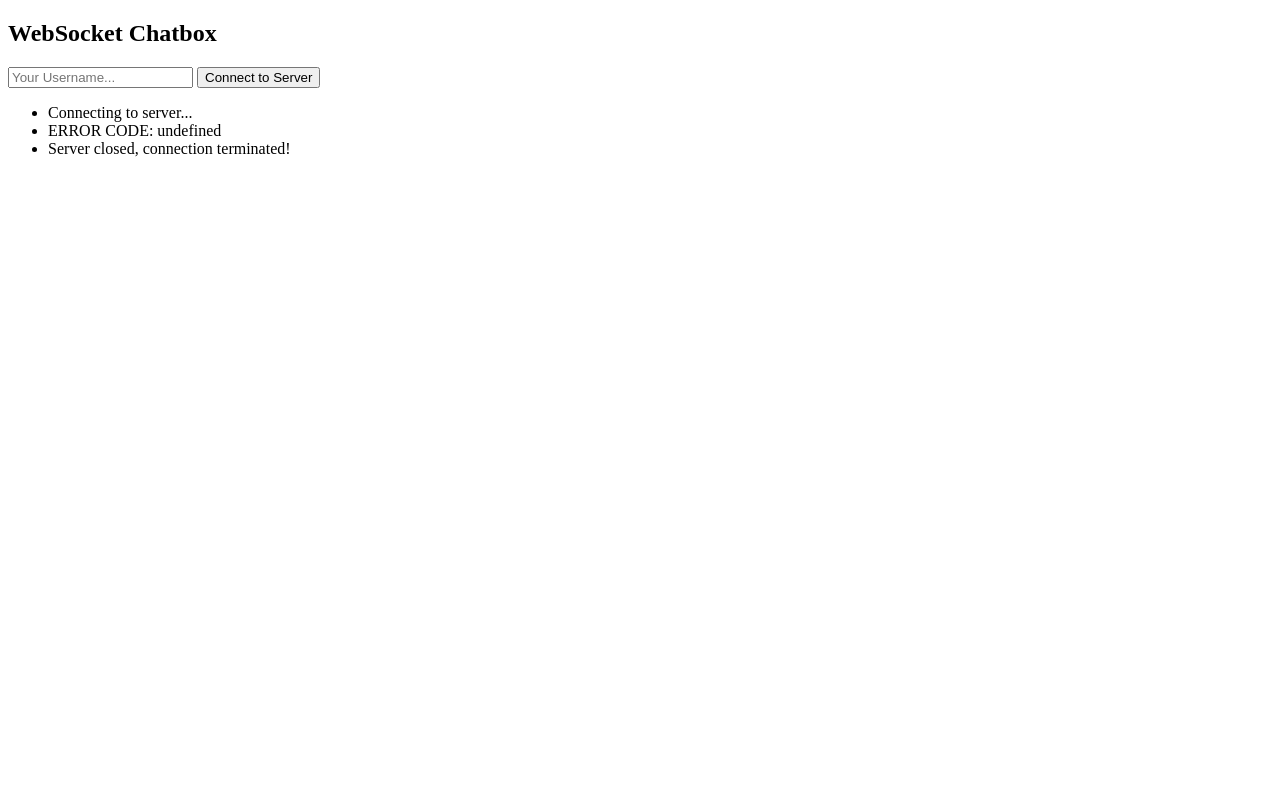
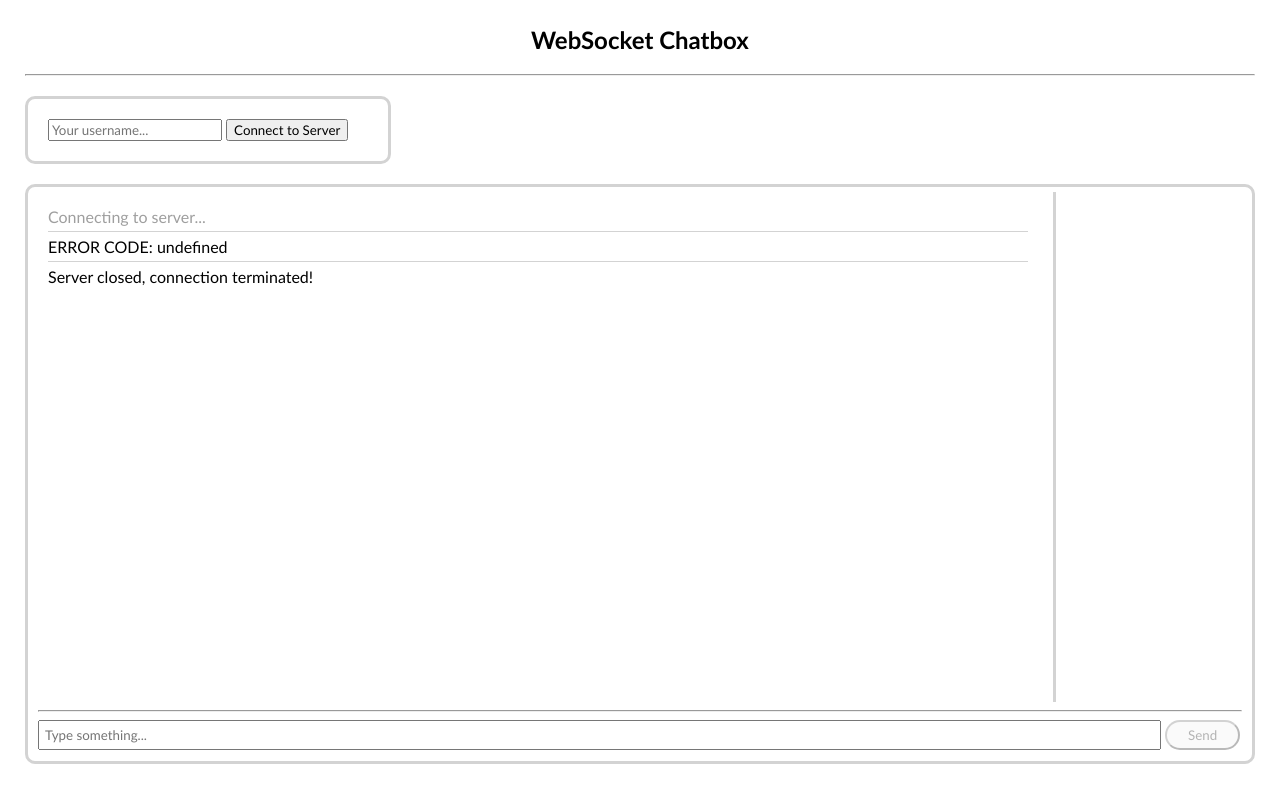
Before and after one commit to AndreyOliveira0/websocket-chatbox, a plain HTML site: page index.html in a window 1280 px wide. Both pictures are taken after a click on the button "Connect to Server". Drawn offline with Linux system fonts and the light colour scheme.

Commit message:
Client list, WIP CSS and retrieve messages on join

```diff
--- a/client/client.js
+++ b/client/client.js
@@ -1,17 +1,28 @@
-/* List of Client Packets and arguments */
-//		chat (2 args): style (optional), message
+/* List of Sent Client Packets and arguments */
+//		chat (2 args): style, message
 //		client_setup (1 arg): username
 
 const serverHost = 'https://websocket-chatbox.fly.dev';
+/* List of Received Client Packets and arguments */
+//		chat (2 args): style, message
+//		user_list (X args) - each arg is a different username
+//		client_join (1 arg): username
+//		client_left (1 arg): username
+
 const MESSAGE_COOLDOWN = 0.5; //in seconds
 
 socket = null;
 const usernameInput = document.getElementById('usernameText');
 const messageInput = document.getElementById('chatText');
+const messagesDiv = document.getElementById('messagesDiv');
+const userList = document.getElementById('users');
+const chatBox = document.getElementById('messages');
 
 function initializeSocket() {
+	if(socket != null) return;
+
 	socket = new WebSocket(serverHost);
-	addMessage(`Connecting to server...`);
+	addMessage(`Connecting to server...`, '#9F9F9F');
 	setChatVisibility(true);
 
 	socket.onopen = () => {
@@ -29,6 +40,24 @@ function initializeSocket() {
 				let styles = splitData.shift();
 				let message = packetDataJoin(splitData);
 				addMessage(message, styles);
+				break;
+			}
+			case 'user_list': {
+				for (user of splitData) {
+					addUser(user);
+				}
+				break;
+			}
+			case 'client_join': {
+				let username = splitData.shift();
+				addMessage(`${username} entered the chat, welcome!`, '#009F00');
+				addUser(username);
+				break;
+			}
+			case 'client_left': {
+				let username = splitData.shift();
+				addMessage(`${username} left the chat.`, '#9F9F9F');
+				removeUser(username);
 				break;
 			}
 		}
@@ -61,11 +90,19 @@ function sendMessageBtn() {
 	socket.send(formatPacket('chat', messageInput.value));
 	lastMessageTime = currentTime;
 	messageInput.value = '';
+	messagesDiv.scrollTop = messagesDiv.scrollHeight;
 }
 
-const chatBox = document.getElementById('messages');
-function addMessage(message, styles = null)
-{
+function handleKeyPress(event) {
+	if (event.key === "Enter") {
+		if(socket != null)
+			sendMessageBtn();
+		else
+			initializeSocket();
+	}
+}
+
+function addMessage(message, styles = null) {
 	let newMessage = document.createElement('li');
 	newMessage.textContent = message;
 	if(styles != null && styles.trim().length > 0) {
@@ -88,16 +125,29 @@ function addMessage(message, styles = null)
 	}
 	chatBox.appendChild(newMessage);
 	//console.log(message);
+
+	let distanceToBottom = messagesDiv.scrollHeight - messagesDiv.scrollTop - messagesDiv.clientHeight;
+	if(distanceToBottom <= 50) messagesDiv.scrollTop = messagesDiv.scrollHeight;
+}
+
+function addUser(username) {
+	let userItem = document.createElement('li');
+	userItem.textContent = username;
+	userList.appendChild(userItem);
+}
+
+function removeUser(username) {
+	for (user of userList.children) {
+		if(username === user.textContent) {
+			userList.removeChild(user);
+			return;
+		}
+	}
 }
 
 function setChatVisibility(toggle) {
-	if(toggle) {
-		document.getElementById('onlineDiv').style.display = 'block';
-		document.getElementById('offlineDiv').style.display = 'none';
-	} else {
-		document.getElementById('onlineDiv').style.display = 'none';
-		document.getElementById('offlineDiv').style.display = 'block';
-	}
+	document.getElementById('chatSendButton').disabled = !toggle;
+	document.getElementById('connectDiv').style.display = toggle ? 'none' : 'block';
 }
 setChatVisibility(false);
 
--- a/client/cookies.js
+++ b/client/cookies.js
@@ -1,9 +1,7 @@
 const usernameText = document.getElementById('usernameText');
 usernameText.value = getCookie('username');
-console.log(usernameText.value);
 function saveUsername() {
 	setCookie('username', usernameText.value, 7);
-	console.log(usernameText.value);
 }
 
 function setCookie(name, value, days) {
--- a/index.html
+++ b/index.html
@@ -4,21 +4,32 @@
 	<meta charset="UTF-8">
 	<meta name="viewport" content="width=device-width, initial-scale=1.0">
 	<title>WebSocket Chatbox</title>
+	<link rel="stylesheet" href="styles.css">
 </head>
 <body>
 	<h2>WebSocket Chatbox</h2>
+	<hr>
+	<div class="bodyDiv">
+		<div style="display: block" class="connectDiv" id="connectDiv">
+			<input type="text" id="usernameText" maxlength="20" placeholder="Your username..." onkeypress="handleKeyPress(event)">
+			<button id="connectButton" onclick="initializeSocket(); saveUsername();">Connect to Server</button>
+		</div>
 
-	<div style="display: block" id="offlineDiv">
-		<input type="text" id="usernameText" maxlength="20" placeholder="Your Username...">
-		<button id="connectButton" onclick="initializeSocket(); saveUsername();">Connect to Server</button>
+		<div class="mainDiv">
+			<div class="messageBox">
+				<div style="display: inline-flex">
+					<div class="messagesDiv" id="messagesDiv"><ul id="messages"></ul></div>
+					<div class="usersDiv"><ul id="users"></ul></div>
+				</div>
+
+				<div class="chatSendDiv" id="chatSendDiv">
+					<hr>
+					<input type="text" class="chatText" id="chatText" maxlength="100" placeholder="Type something..." onkeypress="handleKeyPress(event)">
+					<button class="chatSend" id="chatSendButton" onclick="sendMessageBtn()" disabled>Send</button>
+				</div>
+			</div>
+		</div>
 	</div>
-
-	<div style="display: none" id="onlineDiv">
-		<input type="text" id="chatText" maxlength="100" placeholder="Type something...">
-		<button id="chatSendButton" onclick="sendMessageBtn()">Send message</button>
-		<span style="color: red; display: none;">You're sending messages too fast!</span>
-	</div>
-	<ul id="messages"></ul>
 	<script src="client/client.js"></script>
 	<script src="client/cookies.js"></script>
 </body>
--- /dev/null
+++ b/styles.css
@@ -0,0 +1,113 @@
+* {
+	font-family: 'Calibri';
+}
+
+body {
+	margin: 25px;
+	border: 0;
+	padding: 0;
+}
+
+h2 {
+	text-align: center;
+}
+
+.connectDiv {
+	width: 320px;
+	border: 3px solid lightgray;
+	border-radius: 10px;
+	padding: 20px;
+	margin-top: 20px;
+	align-items: center;
+}
+
+.mainDiv {
+	border: 3px solid lightgray;
+	border-radius: 10px;
+	margin: 20px 0px 0px 0px;
+	width: calc(100vw - 50px);
+	height: calc(100vh - 220px);
+	box-sizing: border-box;
+	background-color: white;
+	padding: 0;
+	min-height: 170px;
+}
+.messageBox {
+	margin: 5px;
+	padding: 0;
+}
+
+.chatText {
+	width: calc(100% - 95px);
+	padding: 5px;
+}
+
+.chatSendDiv {
+	padding: 0px 5px 0px 5px;
+	align-items: center;
+	background-color: white;
+}
+
+.chatSend {
+	width: 75px;
+	height: 30px;
+	padding: 5px;
+	border-radius: 15px;
+}
+
+.messagesDiv {
+	width: calc(100vw - 270px);
+	max-width: calc(100vw - 270px);
+	height: calc(100vh - 290px);
+	overflow-x: hidden;
+	overflow-y: auto;
+	min-height: 100px;
+	display: grid;
+}
+
+.usersDiv {
+	margin-left: 10px;
+	width: 180px;
+	height: calc(100vh - 290px);
+	padding-left: 10px;
+	overflow-x: hidden;
+	overflow-y: auto;
+	min-height: 100px;
+	display: grid;
+	border-left: 3px solid lightgray;
+}
+
+#messages {
+	padding-top: 15px;
+	list-style-type: none;
+	margin: 5px;
+	padding: 10px;
+}
+#messages li {
+	padding-top: 5px;
+	padding-bottom: 5px;
+	border-bottom: 1px solid lightgray;
+	word-wrap: break-word;
+	overflow-wrap: break-word;
+}
+#messages li:first-child {
+	padding-top: 0px;
+}
+#messages li:last-child {
+	border-bottom: 0;
+	padding-bottom: 0px;
+}
+
+#users {
+	width: 100px;
+	padding-top: 15px;
+	margin: 5px;
+	padding: 10px;
+}
+#users li {
+	padding-top: 5px;
+	padding-bottom: 5px;
+}
+#messausersges li:last-child {
+	padding-bottom: 0px;
+}
```
Also changed, not shown: server/server.js (+48 -13 lines), README.md.
